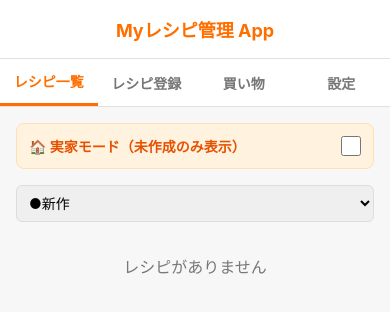
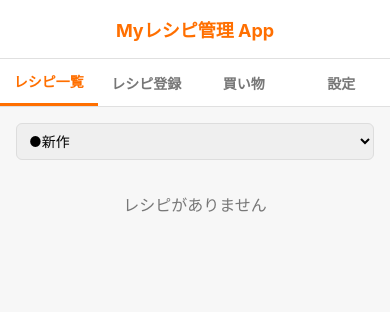
Before and after one commit to HsaSheep/HtmlListApp_Na25Recipe, a plain HTML site: page index.html in a window 390 px wide. Drawn offline with Linux system fonts and the light colour scheme.

Commit message:
# issue ## 実家モード（未作成のみ表示）チェックの意味が分かりにくい ### 表示も検討する ### 不要な場所で出ないように変更 * 実家モード部分を新作ともう作らないでは表示しないように変更 * 各レシピの実家で作ったチェックも新作ともう作らないでは表示しないように変更

```diff
--- a/index.html
+++ b/index.html
@@ -86,16 +86,16 @@
     <div class="container">
         <!-- レシピ一覧画面 -->
         <div id="view-recipes" class="view active">
-            <div class="jikka-toggle">
-                <label for="jikka-mode">🏠 実家モード（未作成のみ表示）</label>
-                <input type="checkbox" id="jikka-mode" onchange="renderRecipes()" style="width: 20px; height: 20px;">
-            </div>
             <div style="margin-bottom: 12px; display: flex; gap: 8px;">
                 <select id="category-filter" onchange="renderRecipes()" style="padding: 8px; border-radius: 6px; border: 1px solid #ddd; flex: 1; font-size: 14px;">
                     <option value="新作">●新作</option>
                     <option value="おいしかった">●おいしかった</option>
                     <option value="もう作らない">●もう作らない</option>
                 </select>
+            </div>
+            <div id="jikka-toggle-area" class="jikka-toggle">
+                <label for="jikka-mode">🏠 実家モード（未作成のみ表示）</label>
+                <input type="checkbox" id="jikka-mode" onchange="renderRecipes()" style="width: 20px; height: 20px;">
             </div>
             <div id="recipe-list"></div>
         </div>
@@ -293,11 +293,23 @@
         }
 
         function renderRecipes() {
+            // レシピの表示
             const currentCat = document.getElementById('category-filter').value;
             const jikkaMode = document.getElementById('jikka-mode').checked;
 
             const recipeList = document.getElementById('recipe-list');
             const shoppingList = document.getElementById('shopping-list');
+
+            // 実家で作ってないものだけ表示チェックの表示非表示
+            // 切り替えたいトグルエリアの要素を取得
+            const jikkaToggleArea = document.getElementById("jikka-toggle-area");
+            // 選ばれている値が「新作」または「もう作らない」のときだけ hidden 属性を true にして「非表示」にする
+            // (それ以外の時は hidden 属性を消して表示)
+            if (currentCat === '新作' || currentCat === 'もう作らない') {
+                jikkaToggleArea.style.display = 'none'; // 非表示
+            } else {
+                jikkaToggleArea.style.display = 'flex'; // 表示
+            }
 
             recipeList.innerHTML = '';
             shoppingList.innerHTML = '';
@@ -325,7 +337,7 @@
                             <div class="toggle-content">${r.memo || '未登録'}</div>
                         </details>
 
-                        <div style="margin-bottom:12px; font-size:13px;">
+                        <div style="margin-bottom:12px; font-size:13px;" ${ !['新作', 'もう作らない'].includes(r.category) ? '' : 'hidden' }>
                             <label><input type="checkbox" ${r.jikkaChecked ? 'checked' : ''} onchange="toggleJikka(${r.id})"> 実家で作った</label>
                         </div>
                         <div class="card-actions">
```
